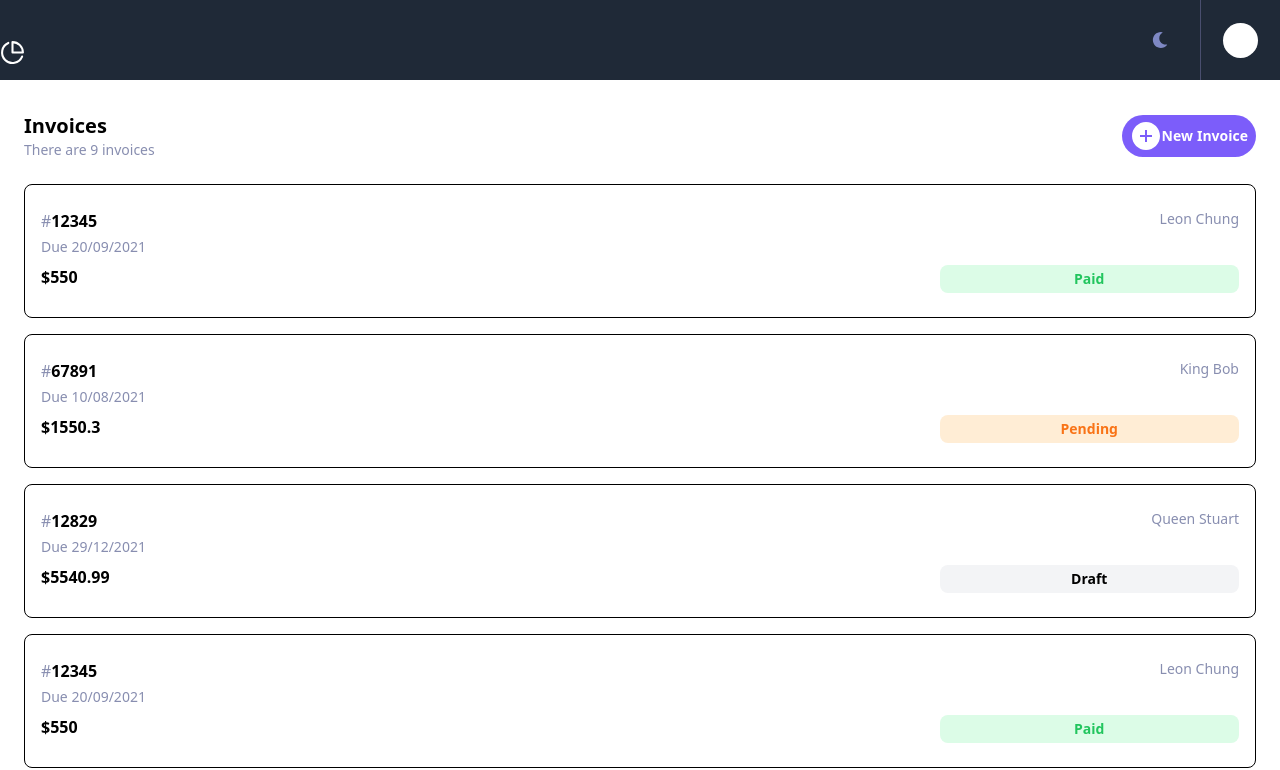
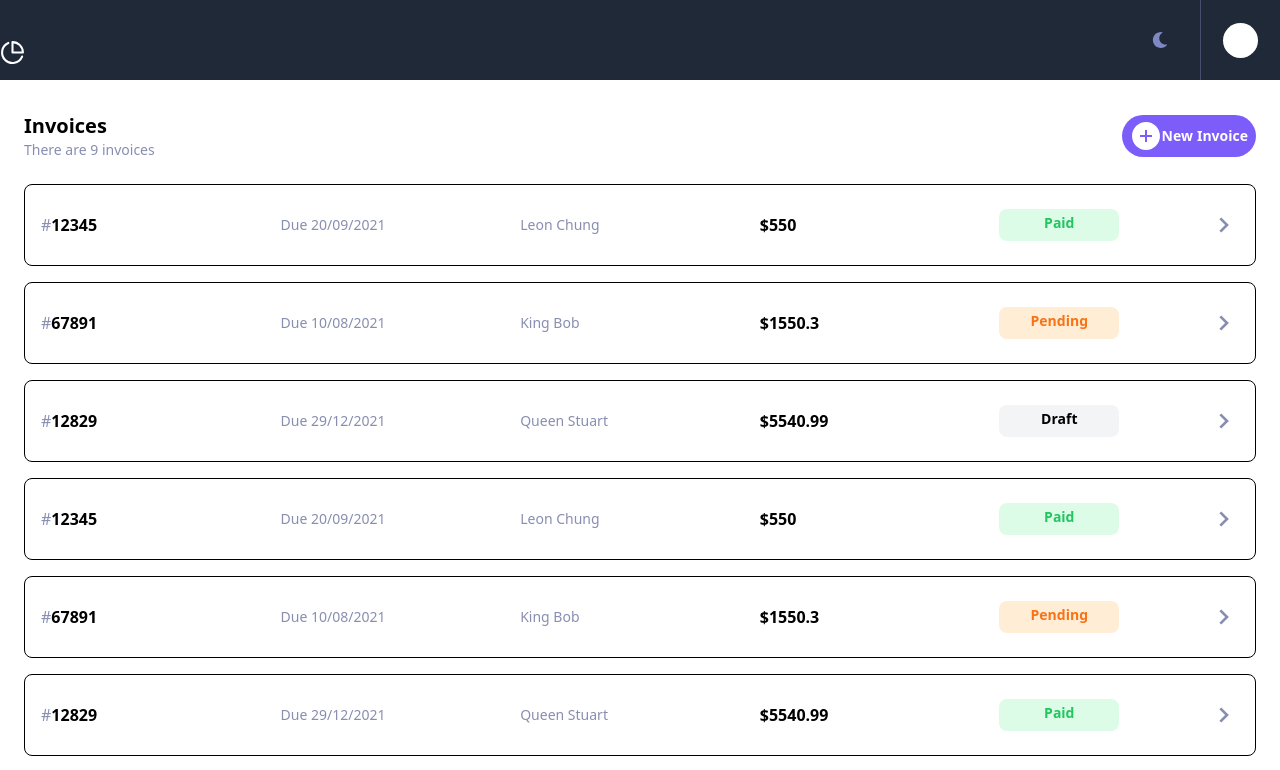
Before and after one commit to chungleee/invoices-app, a React (Vite) app: page / in a window 1280 px wide. Shown: the top 770 px of the page. Built offline with nearby package versions, Linux system fonts and the light colour scheme.

Commit message:
tablet styling for invoice card

```diff
--- a/src/components/InvoiceCard.jsx
+++ b/src/components/InvoiceCard.jsx
@@ -1,19 +1,23 @@
 import React from "react";
+import RightArrowIcon from "./RightArrowIcon";
 
 const InvoiceCard = ({ invoiceData }) => {
 	const { fullName, status, dueDate, amountDue, receipt_id } = invoiceData;
 	return (
-		<div className='border border-black rounded-lg w-full px-4 py-6 text-left grid grid-cols-2 grid-rows-3 text-[#888EB0] mb-4'>
+		<div className='border border-black rounded-lg w-full px-4 py-6 text-left grid grid-cols-2 grid-rows-3 text-[#888EB0] items-center mb-4 md:grid-rows-1 md:grid-cols-5'>
 			<p>
-				#<strong className='text-black'>{receipt_id}</strong>
+				#<strong className='text-black order-1'>{receipt_id}</strong>
 			</p>
-			<p className='text-right text-sm text-[#888EB0] capitalize'>{fullName}</p>
-			<p className='font-thin text-sm text-[#888EB0] col-span-2'>
+			<p className='text-right text-sm text-[#888EB0] capitalize md:order-3 md:text-left'>
+				{fullName}
+			</p>
+			<p className='font-thin text-sm text-[#888EB0] col-span-2 md:col-span-1 md:order-2'>
 				Due {dueDate}
 			</p>
-			<p>
+			<p className='md:order-4'>
 				<strong className='text-black'>${amountDue}</strong>
 			</p>
+			<div className='md:order-5 md:flex md:justify-between'>
 				<p
 					className={`${
 						status === "paid"
@@ -24,10 +28,14 @@ const InvoiceCard = ({ invoiceData }) => {
 							? "bg-gray-100 text-black"
 							: null
 					}
-						text-center font-semibold text-sm rounded-lg py-1 capitalize  w-1/2 ml-auto`}
+						text-center font-semibold text-sm rounded-lg py-1 capitalize  w-1/2 ml-auto md:ml-0`}
 				>
 					{status}
 				</p>
+				<span className='hidden md:inline-block'>
+					<RightArrowIcon />
+				</span>
+			</div>
 		</div>
 	);
 };
```
Lines whose indentation alone changed are shown as unchanged.
